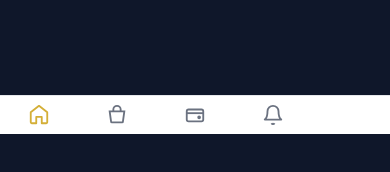
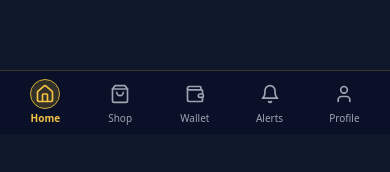
Before and after one commit to Kennymedical/Swiftmart, a Next.js app: page / in a window 390 px wide. Shown: the part 710-882 px from the top of the page. Built offline with nearby package versions, Linux system fonts and the light colour scheme; no server answers; the database is empty.

Commit message:
feat(nav): unified fintech bottom nav across app with 5 tabs

```diff
--- a/components/layout/bottom-nav.tsx
+++ b/components/layout/bottom-nav.tsx
@@ -2,90 +2,64 @@
 
 import Link from 'next/link';
 import { usePathname } from 'next/navigation';
+import { Home, ShoppingBag, Wallet, Bell, User } from 'lucide-react';
 
 interface BottomNavProps {
-  username?: string | null;
-  avatarUrl?: string | null;
   unreadNotifications?: number;
 }
 
-export function BottomNav({ username, avatarUrl, unreadNotifications = 0 }: BottomNavProps) {
+export function BottomNav({ unreadNotifications = 0 }: BottomNavProps) {
   const pathname = usePathname();
 
+  // Hide on auth pages or admin if desired, or keep everywhere
+  if (pathname?.startsWith('/login') || pathname?.startsWith('/signup')) {
+    return null;
+  }
+
   const items = [
-    { href: '/', label: 'Home', icon: HomeIcon },
-    { href: '/products', label: 'Shop', icon: ShopIcon },
-    { href: '/wallet', label: 'Wallet', icon: WalletIcon },
-    {
-      href: '/notifications',
-      label: 'Alerts',
-      icon: BellIcon,
-      badge: unreadNotifications,
-    },
-    { href: username ? '/profile' : '/login', label: 'Profile', icon: null, avatarUrl },
+    { href: '/', label: 'Home', icon: Home, matchExact: true },
+    { href: '/products', label: 'Shop', icon: ShoppingBag, matchExact: false },
+    { href: '/wallet', label: 'Wallet', icon: Wallet, matchExact: false },
+    { href: '/notifications', label: 'Alerts', icon: Bell, badge: unreadNotifications, matchExact: false },
+    { href: '/profile', label: 'Profile', icon: User, matchExact: false },
   ];
 
   return (
-    <nav className="fixed inset-x-0 bottom-0 z-40 flex border-t bg-white sm:hidden">
+    <nav className="fixed bottom-0 left-0 right-0 z-40 bg-[#0A1028]/95 backdrop-blur-md border-t border-[#D4AF37]/25 px-2 py-2 flex items-center justify-around sm:hidden">
       {items.map((item) => {
-        const active = pathname === item.href;
+        const Icon = item.icon;
+        const isActive = item.matchExact
+          ? pathname === item.href
+          : pathname === item.href || (item.href !== '/' && pathname?.startsWith(item.href));
+
         return (
           <Link
             key={item.label}
             href={item.href}
-            className="relative flex flex-1 flex-col items-center gap-0.5 py-2"
+            className={`flex flex-col items-center relative transition-colors ${
+              isActive ? 'text-[#F5C445]' : 'text-[#A0A3B1] hover:text-white'
+            }`}
           >
-            {item.avatarUrl !== undefined ? (
-              <div className="h-6 w-6 overflow-hidden rounded-full bg-gray-200">
-                {item.avatarUrl && (
-                  // eslint-disable-next-line @next/next/no-img-element
-                  <img src={item.avatarUrl} alt="Profile" className="h-full w-full object-cover" />
-                )}
-              </div>
-            ) : (
-              item.icon && <item.icon active={active} />
-            )}
-            {!!item.badge && (
-              <span className="absolute right-4 top-1 flex h-4 min-w-[16px] items-center justify-center rounded-full bg-red-600 px-1 text-[10px] font-bold text-white">
+            <div
+              className={`p-1 rounded-full transition-all ${
+                isActive
+                  ? 'bg-[#D4AF37]/20 border border-[#D4AF37]'
+                  : 'bg-transparent border border-transparent'
+              }`}
+            >
+              <Icon size={20} className={isActive ? 'text-[#F5C445]' : 'text-[#A0A3B1]'} />
+            </div>
+            {item.badge && item.badge > 0 ? (
+              <span className="absolute -top-1 right-2 flex h-4 min-w-[16px] items-center justify-center rounded-full bg-red-600 px-1 text-[9px] font-bold text-white">
                 {item.badge > 9 ? '9+' : item.badge}
               </span>
-            )}
+            ) : null}
+            <span className={`text-[10px] mt-0.5 ${isActive ? 'font-bold text-[#F5C445]' : 'font-medium'}`}>
+              {item.label}
+            </span>
           </Link>
         );
       })}
     </nav>
   );
 }
-
-function HomeIcon({ active }: { active: boolean }) {
-  return (
-    <svg width="22" height="22" viewBox="0 0 24 24" fill="none" stroke={active ? '#D4AF37' : '#6b7280'} strokeWidth="2">
-      <path d="M3 9l9-7 9 7v11a1 1 0 0 1-1 1h-5v-7H9v7H4a1 1 0 0 1-1-1z" strokeLinejoin="round" />
-    </svg>
-  );
-}
-function ShopIcon({ active }: { active: boolean }) {
-  return (
-    <svg width="22" height="22" viewBox="0 0 24 24" fill="none" stroke={active ? '#D4AF37' : '#6b7280'} strokeWidth="2">
-      <path d="M4 8h16l-1.5 11a1 1 0 0 1-1 1H6.5a1 1 0 0 1-1-1z" />
-      <path d="M8 8V6a4 4 0 1 1 8 0v2" />
-    </svg>
-  );
-}
-function WalletIcon({ active }: { active: boolean }) {
-  return (
-    <svg width="22" height="22" viewBox="0 0 24 24" fill="none" stroke={active ? '#D4AF37' : '#6b7280'} strokeWidth="2">
-      <rect x="3" y="6" width="18" height="13" rx="2" />
-      <path d="M3 10h18" />
-      <circle cx="16.5" cy="14.5" r="1" fill={active ? '#D4AF37' : '#6b7280'} />
-    </svg>
-  );
-}
-function BellIcon({ active }: { active: boolean }) {
-  return (
-    <svg width="22" height="22" viewBox="0 0 24 24" fill="none" stroke={active ? '#D4AF37' : '#6b7280'} strokeWidth="2">
-      <path d="M18 8a6 6 0 1 0-12 0c0 7-3 9-3 9h18s-3-2-3-9" strokeLinejoin="round" />
-      <path d="M13.7 21a2 2 0 0 1-3.4 0" />
-    </svg>
-  );
-     }
```
